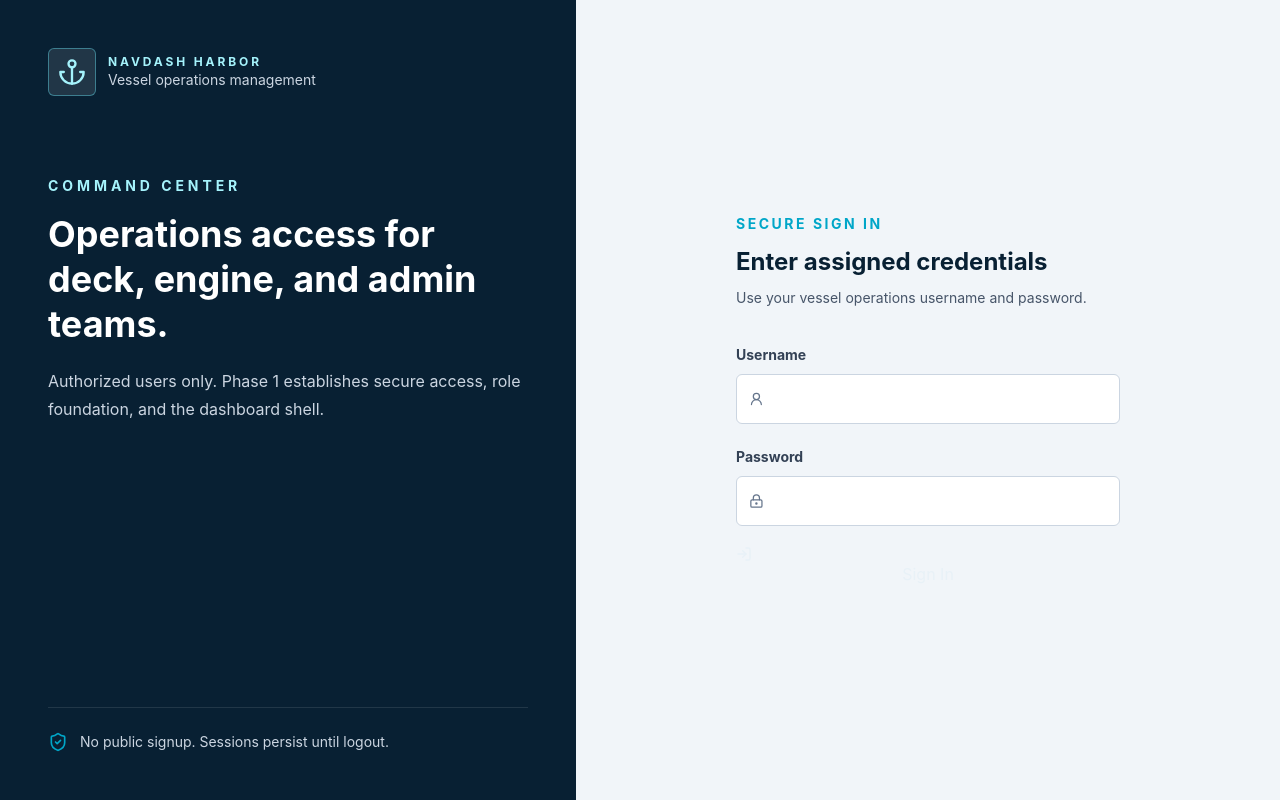
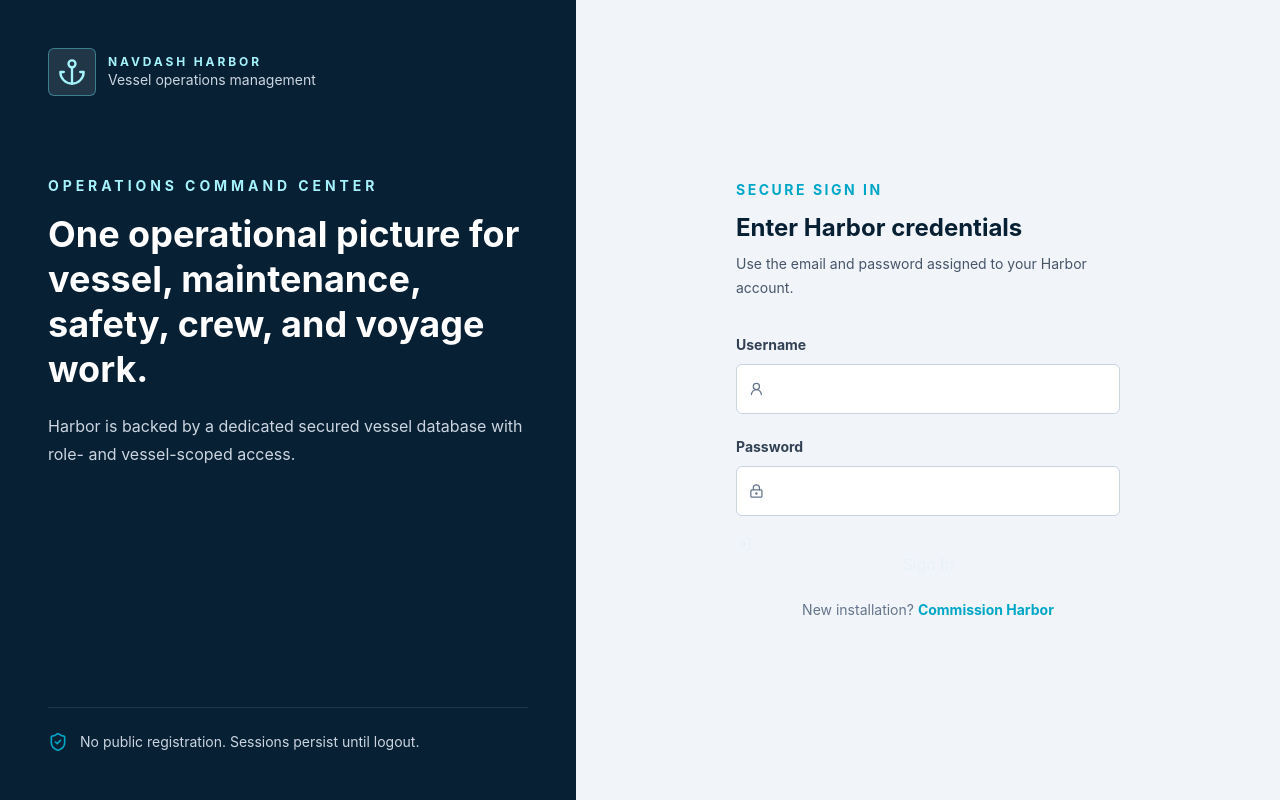
Before and after one commit to wardolb-bit/NavDash-Harbor, a Next.js app: page /login in a window 1280 px wide. Built offline with nearby package versions, Linux system fonts and the light colour scheme.

Commit message:
Polish Harbor sign-in and commissioning path

```diff
--- a/app/(auth)/login/page.tsx
+++ b/app/(auth)/login/page.tsx
@@ -1,3 +1,4 @@
+import Link from "next/link";
 import { Anchor, ShieldCheck } from "lucide-react";
 import { LoginForm } from "./login-form";
 
@@ -7,33 +8,24 @@ export default function LoginPage() {
       <section className="flex flex-col justify-between bg-harbor-navy p-8 text-white lg:p-12">
         <div>
           <div className="flex items-center gap-3">
-            <div className="flex h-12 w-12 items-center justify-center rounded-md border border-cyan-300/40 bg-white/10">
-              <Anchor className="h-7 w-7 text-cyan-200" aria-hidden />
-            </div>
-            <div>
-              <p className="text-xs font-bold uppercase tracking-[0.24em] text-cyan-200">NavDash Harbor</p>
-              <p className="text-sm text-slate-300">Vessel operations management</p>
-            </div>
+            <div className="flex h-12 w-12 items-center justify-center rounded-md border border-cyan-300/40 bg-white/10"><Anchor className="h-7 w-7 text-cyan-200" aria-hidden /></div>
+            <div><p className="text-xs font-bold uppercase tracking-[0.24em] text-cyan-200">NavDash Harbor</p><p className="text-sm text-slate-300">Vessel operations management</p></div>
           </div>
           <div className="mt-20 max-w-lg">
-            <p className="text-sm font-bold uppercase tracking-[0.28em] text-cyan-200">Command Center</p>
-            <h1 className="mt-4 text-4xl font-bold leading-tight">Operations access for deck, engine, and admin teams.</h1>
-            <p className="mt-5 text-base leading-7 text-slate-300">
-              Authorized users only. Phase 1 establishes secure access, role foundation, and the dashboard shell.
-            </p>
+            <p className="text-sm font-bold uppercase tracking-[0.28em] text-cyan-200">Operations Command Center</p>
+            <h1 className="mt-4 text-4xl font-bold leading-tight">One operational picture for vessel, maintenance, safety, crew, and voyage work.</h1>
+            <p className="mt-5 text-base leading-7 text-slate-300">Harbor is backed by a dedicated secured vessel database with role- and vessel-scoped access.</p>
           </div>
         </div>
-        <div className="mt-12 flex items-center gap-3 border-t border-white/10 pt-6 text-sm text-slate-300">
-          <ShieldCheck className="h-5 w-5 text-harbor-cyan" aria-hidden />
-          No public signup. Sessions persist until logout.
-        </div>
+        <div className="mt-12 flex items-center gap-3 border-t border-white/10 pt-6 text-sm text-slate-300"><ShieldCheck className="h-5 w-5 text-harbor-cyan" aria-hidden />No public registration. Sessions persist until logout.</div>
       </section>
       <section className="flex items-center justify-center p-6">
         <div className="command-card w-full max-w-md p-6 lg:p-8">
           <p className="text-sm font-bold uppercase tracking-[0.18em] text-harbor-cyan">Secure sign in</p>
-          <h2 className="mt-3 text-2xl font-bold text-harbor-navy">Enter assigned credentials</h2>
-          <p className="mt-2 text-sm leading-6 text-slate-600">Use your vessel operations username and password.</p>
+          <h2 className="mt-3 text-2xl font-bold text-harbor-navy">Enter Harbor credentials</h2>
+          <p className="mt-2 text-sm leading-6 text-slate-600">Use the email and password assigned to your Harbor account.</p>
           <LoginForm />
+          <p className="mt-6 text-center text-sm text-slate-500">New installation? <Link className="font-bold text-harbor-cyan" href="/setup">Commission Harbor</Link></p>
         </div>
       </section>
     </main>
```
